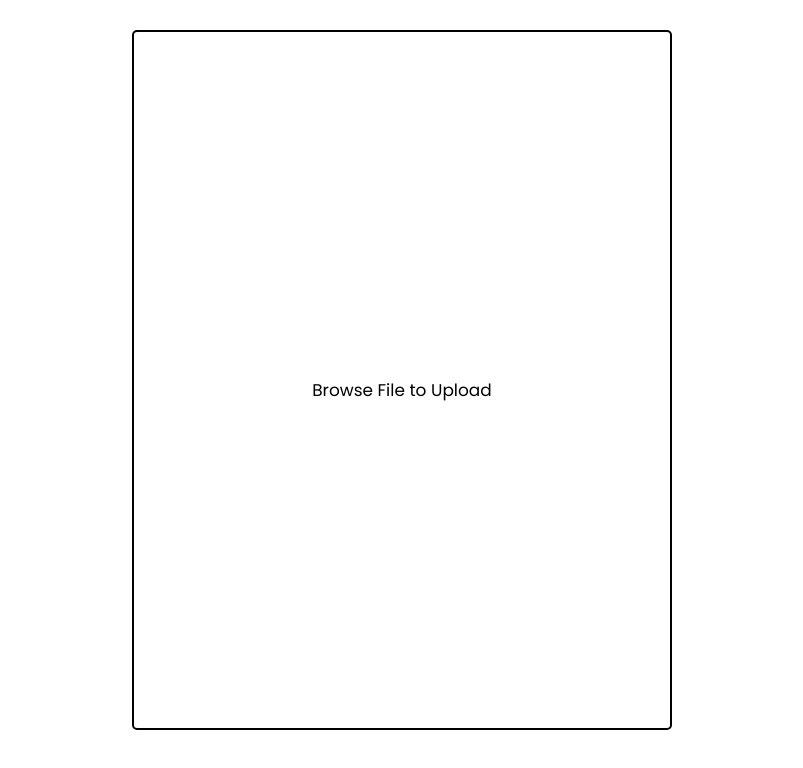
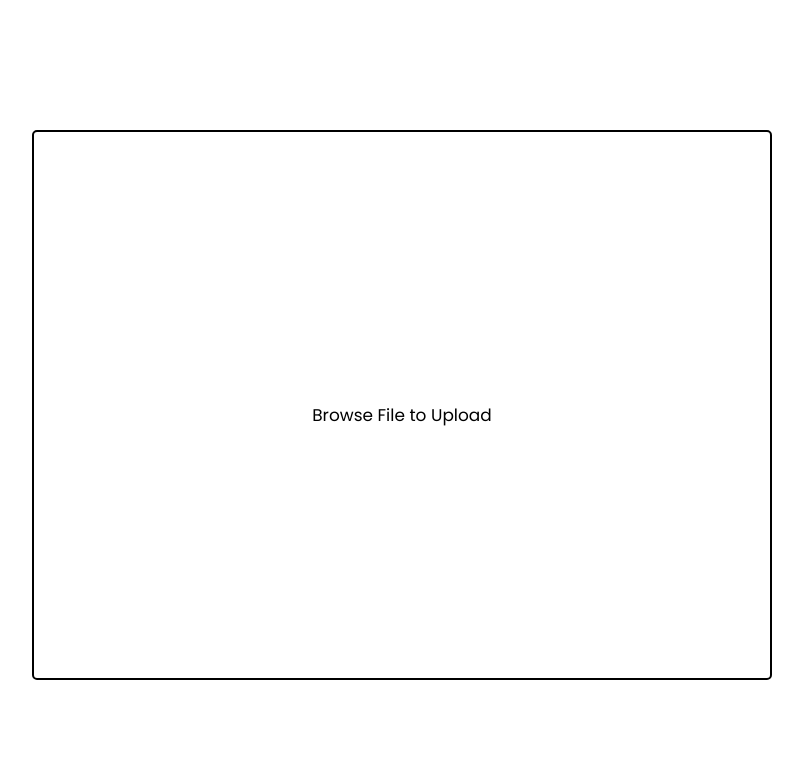
Before and after one commit to assamcareer/imageresizer, a plain HTML site: page index.html in a window 1280 px wide. Shown: the whole page, without its empty margins (238-1041 px from the left). Drawn offline with Linux system fonts and the light colour scheme.

Commit message:
Update style.css

```diff
--- a/style.css
+++ b/style.css
@@ -14,18 +14,18 @@ body{
   background: #fff;
 }
 .wrapper{
-  width: 600px;
-  height: 800px;
+  width: 800px;
+  height: 600px;
   padding: 30px;
   background: #fff;
   border-radius: 9px;
   transition: height 0.2s ease;
 }
 .wrapper.active{
-  height: 537px;
+  height: 650px;
 }
 .wrapper .upload-box{
-  height: 700px;
+  height: 550px;
   display: flex;
   cursor: pointer;
   align-items: center;
```
